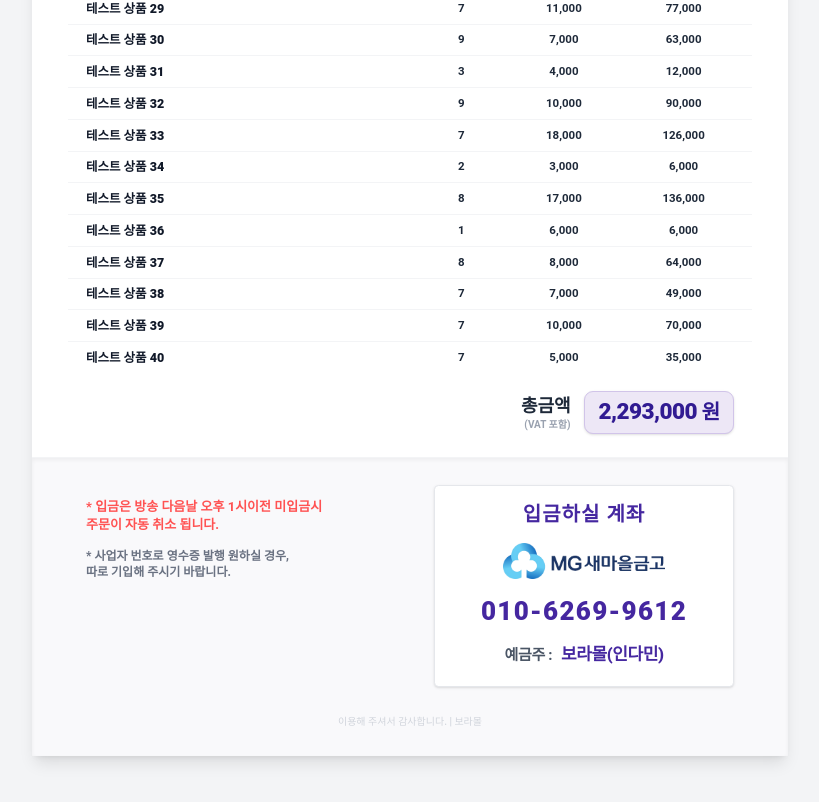
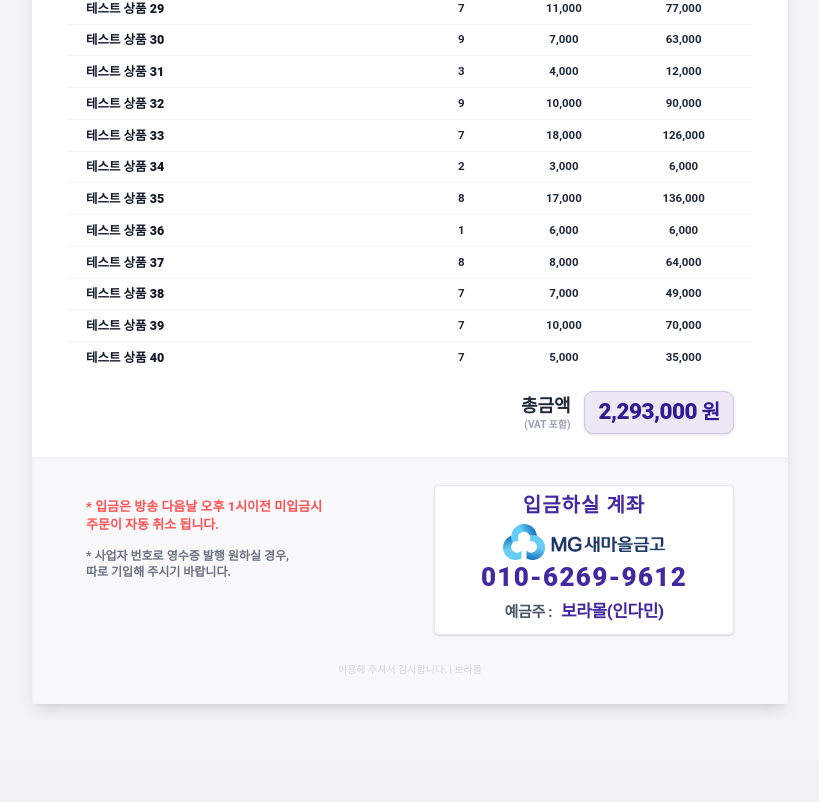
Before and after one commit to dlsekals/boramall, a Next.js app: page /invoice/preview in a window 1280 px wide. Shown: the part 1384-2186 px from the top of the page, without its empty margins (230-1049 px from the left). After the commit the page ends 2142 px from the top, so only its background shows below. Built offline with nearby package versions, Linux system fonts and the light colour scheme; no server answers; the database is empty.

Commit message:
Compress deposit tracker box height

```diff
--- a/app/components/InvoiceTemplate.tsx
+++ b/app/components/InvoiceTemplate.tsx
@@ -172,19 +172,19 @@ export default function InvoiceTemplate({ data, elementId = "invoice-capture", h
                   </p>
               </div>
 
-              <div className="bg-white rounded border border-gray-200 shadow-sm w-[300px] flex flex-col items-center justify-center py-3 px-5 relative">
-                  <div className="font-extrabold text-[20px] text-[#4527a0] mb-2.5 tracking-wider">
+              <div className="bg-white rounded border border-gray-200 shadow-sm w-[300px] flex flex-col items-center justify-center pt-2 pb-2 px-5 relative">
+                  <div className="font-extrabold text-[20px] text-[#4527a0] mb-1 tracking-wider leading-none">
                       입금하실 계좌
                   </div>
-                  <div className="mb-2 mt-0.5">
+                  <div className="mb-0.5 mt-1">
                       <img src={cleanSaemaeul} alt="MG새마을금고" className="h-8 object-contain" />
                   </div>
 
-                  <div className="mt-1 mb-1">
-                      <p className="font-black text-[26px] text-[#4527a0] tracking-wider">010-6269-9612</p>
+                  <div className="mb-0.5 mt-0.5">
+                      <p className="font-black text-[26px] text-[#4527a0] tracking-wider leading-none">010-6269-9612</p>
                   </div>
 
-                  <div className="mb-1 mt-1 w-full text-center">
+                  <div className="w-full text-center mt-1">
                       <span className="text-[15px] font-bold text-gray-600 mr-2 tracking-tight">예금주 :</span>
                       <span className="font-black text-[#4527a0] text-[17px] tracking-tight">보라몰(인다민)</span>
                   </div>
```
